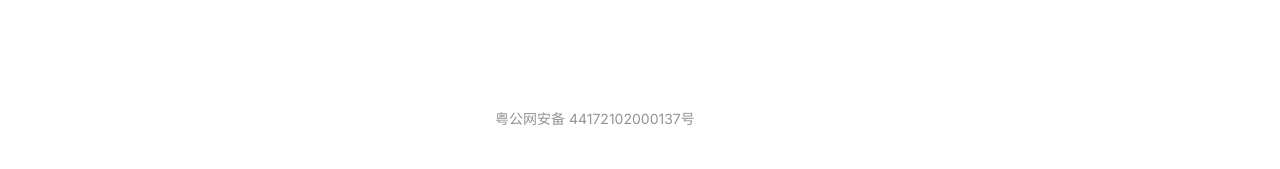
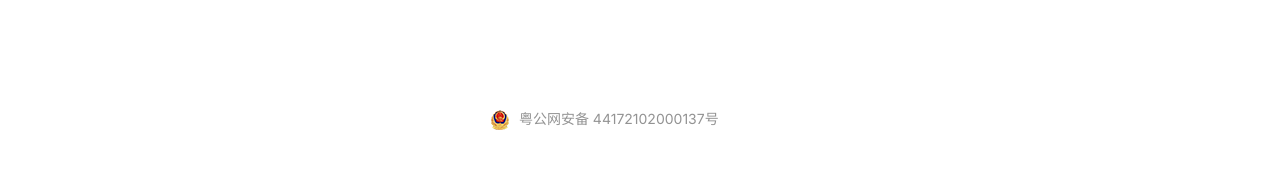
Before and after one commit to downeyye/downeyye.github.io, a Jekyll site: the page built from about.md, in a window 1280 px wide and 900 px high, scrolled down 2320 px. Shown: the part 692-861 px from the top of the window. Built offline with Jekyll 4.4.1, drawn with Linux system fonts in a browser that asks for light colours; nearby versions of some CDN libraries; comment, search, counter and statistics services are not loaded.

Commit message:
备案图标2

```diff
--- a/_includes/foot.html
+++ b/_includes/foot.html
@@ -45,8 +45,9 @@
 		   </div>
   </div>
   <div style="width:300px;margin:0 auto; padding:20px 0;">
-  <a target="_blank" href="http://www.beian.gov.cn/portal/registerSystemInfo?recordcode=44172102000137" style="display:inline-block;text-decoration:none;height:20px;line-height:20px;"><img src="" style="float:left;"/><p style="float:left;height:20px;line-height:20px;margin: 0px 0px 0px 5px; color:#939393;">粤公网安备 44172102000137号</p>
-  </a>
+    <img src="/style/images/beian_downey.png" alt="">
+    <a target="_blank" href="http://www.beian.gov.cn/portal/registerSystemInfo?recordcode=44172102000137" style="display:inline-block;text-decoration:none;height:20px;line-height:20px;"><img src="" style="float:left;"/><p style="float:left;height:20px;line-height:20px;margin: 0px 0px 0px 5px; color:#939393;">粤公网安备 44172102000137号</p>
+    </a>
   </div>
 </footer>
 <script src="//cdn.bootcss.com/jquery/2.2.2/jquery.min.js"></script>
--- a/index.html
+++ b/index.html
@@ -32,8 +32,3 @@
 	</div>
 	</div>
   {% include pagination.html %}
-  <div style="width:300px;margin:0 auto; padding:20px 0;">
-  	<img src="/style/images/beian_downey.png" alt="">
-    <a target="_blank" href="http://www.beian.gov.cn/portal/registerSystemInfo?recordcode=44172102000137" style="display:inline-block;text-decoration:none;height:20px;line-height:20px;"><img src="" style="float:left;"/><p style="float:left;height:20px;line-height:20px;margin: 0px 0px 0px 5px; color:#939393;">粤公网安备 44172102000137号</p>
-    </a>
-  </div>
```
